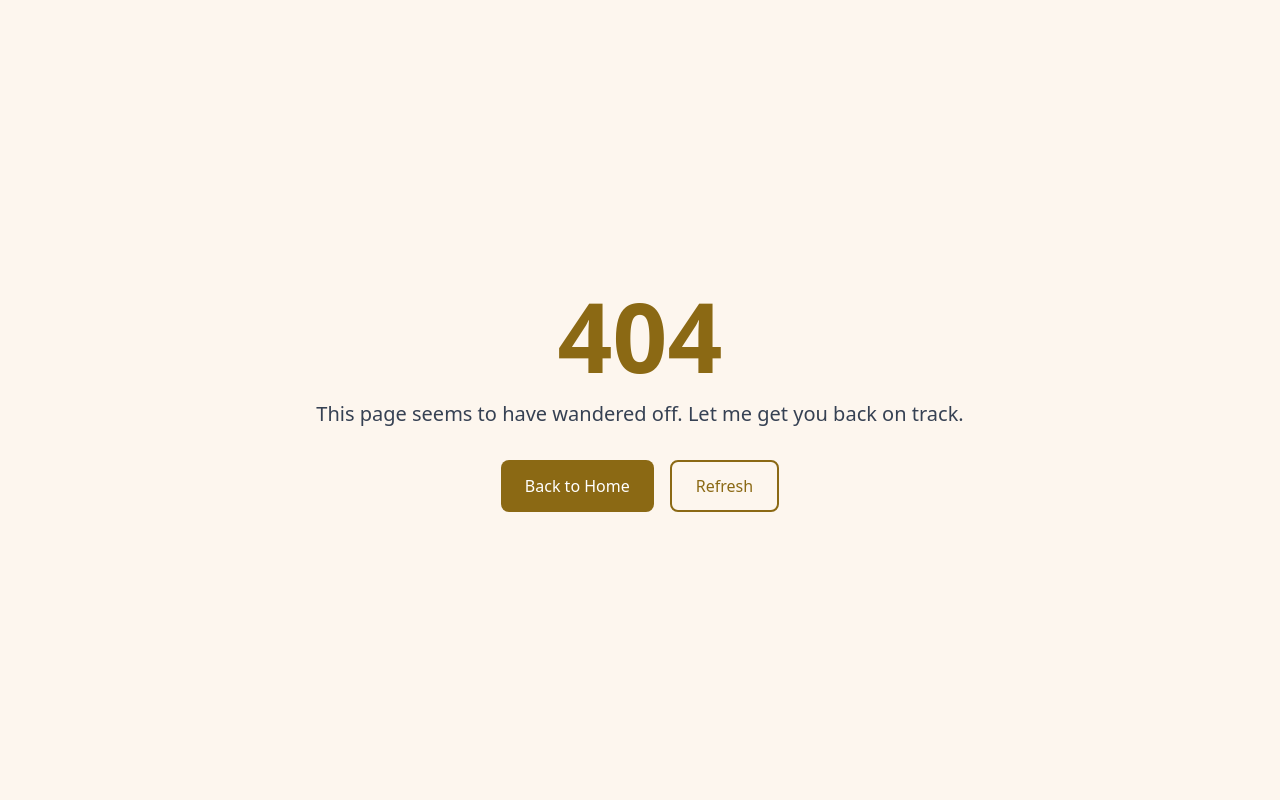
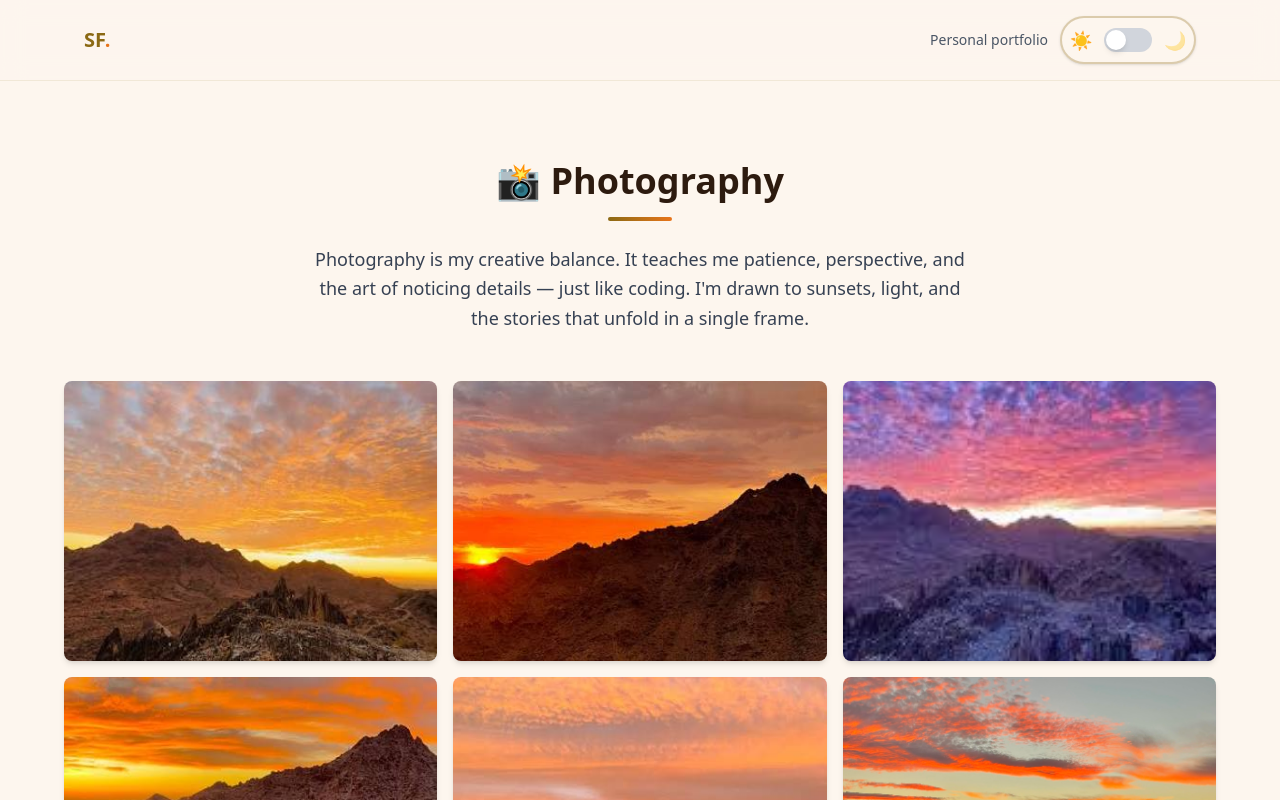
Before and after one commit to Sadia-F/sadia-portfolio, a Next.js app: page /photography in a window 1280 px wide. Before the commit this address had no page. Shown: the top 800 px of the page. Built offline with nearby package versions, Linux system fonts and the light colour scheme.

Commit message:
Add photography and business page links

```diff
--- a/app/page.tsx
+++ b/app/page.tsx
@@ -28,6 +28,7 @@ import ScrollToTop from "./components/ScrollToTop";
 import MagneticButton from "./components/MagneticButton";
 import SectionDivider from "./components/SectionDivider";
 import Typewriter from "typewriter-effect";
+import Link from "next/link";
 
 export default function Home() {
   return (
@@ -198,6 +199,30 @@ export default function Home() {
       <SectionDivider />
       <Timeline />
       <SectionDivider />
+      <section className="bg-white px-4 py-20 dark:bg-gray-900">
+        <div className="mx-auto max-w-6xl">
+          <div className="mx-auto mb-10 max-w-2xl text-center">
+            <p className="text-sm font-bold uppercase tracking-[0.2em] text-terracotta">Beyond the résumé</p>
+            <h2 className="mt-3 text-3xl font-bold text-dark-brown dark:text-cream">More ways I create</h2>
+            <p className="mt-3 text-gray-600 dark:text-gray-300">Explore the work that brings together my eye for detail, problem-solving, and creativity.</p>
+          </div>
+          <div className="mx-auto grid max-w-4xl gap-6 md:grid-cols-2">
+            <Link href="/photography" className="group rounded-3xl border border-warm-brown/15 bg-cream p-7 transition-all hover:-translate-y-1 hover:shadow-xl dark:border-white/10 dark:bg-deep-slate">
+              <span className="text-4xl">📸</span>
+              <h3 className="mt-5 text-2xl font-bold text-dark-brown dark:text-cream">Photography</h3>
+              <p className="mt-3 leading-relaxed text-gray-600 dark:text-gray-300">A collection of the sunsets, light, and small moments that shape how I see the world.</p>
+              <span className="mt-6 inline-block font-semibold text-warm-brown group-hover:text-sunset dark:text-terracotta">Explore photography →</span>
+            </Link>
+            <Link href="/websites" className="group rounded-3xl border border-warm-brown/15 bg-cream p-7 transition-all hover:-translate-y-1 hover:shadow-xl dark:border-white/10 dark:bg-deep-slate">
+              <span className="text-4xl">✦</span>
+              <h3 className="mt-5 text-2xl font-bold text-dark-brown dark:text-cream">Websites for businesses</h3>
+              <p className="mt-3 leading-relaxed text-gray-600 dark:text-gray-300">See how I help teams and organizations turn everyday needs into useful, welcoming online experiences.</p>
+              <span className="mt-6 inline-block font-semibold text-warm-brown group-hover:text-sunset dark:text-terracotta">Explore business work →</span>
+            </Link>
+          </div>
+        </div>
+      </section>
+      <SectionDivider />
       <Photography />
       <SectionDivider />
       <ChatSection />
--- /dev/null
+++ b/app/photography/page.tsx
@@ -0,0 +1,30 @@
+import type { Metadata } from "next";
+import Link from "next/link";
+import DarkModeToggle from "../components/DarkModeToggle";
+import Photography from "../components/Photography";
+
+export const metadata: Metadata = {
+  title: "Photography | Sadia Ferdous",
+  description: "Photography by Sadia Ferdous — sunsets, light, and the stories found in small moments.",
+};
+
+export default function PhotographyPage() {
+  return (
+    <main className="min-h-screen bg-cream dark:bg-deep-slate">
+      <header className="sticky top-0 z-20 border-b border-warm-brown/10 bg-cream/90 backdrop-blur-md dark:border-white/10 dark:bg-deep-slate/90">
+        <div className="mx-auto flex max-w-6xl items-center justify-between px-5 py-4">
+          <Link href="/" className="text-xl font-bold text-warm-brown dark:text-terracotta">
+            SF<span className="text-sunset">.</span>
+          </Link>
+          <div className="flex items-center gap-3">
+            <Link href="/" className="text-sm font-medium text-gray-600 hover:text-warm-brown dark:text-gray-300 dark:hover:text-terracotta">
+              Personal portfolio
+            </Link>
+            <DarkModeToggle />
+          </div>
+        </div>
+      </header>
+      <Photography />
+    </main>
+  );
+}
```
